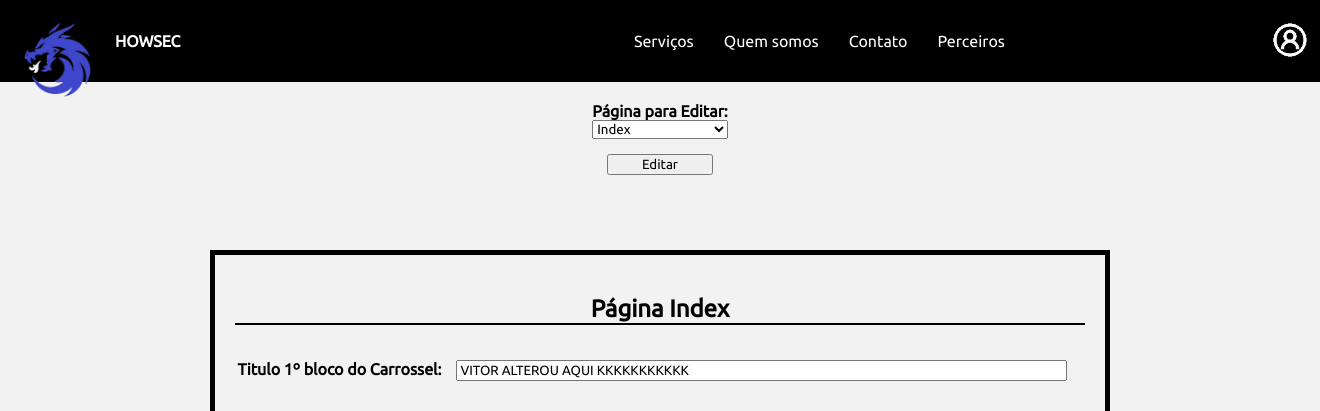
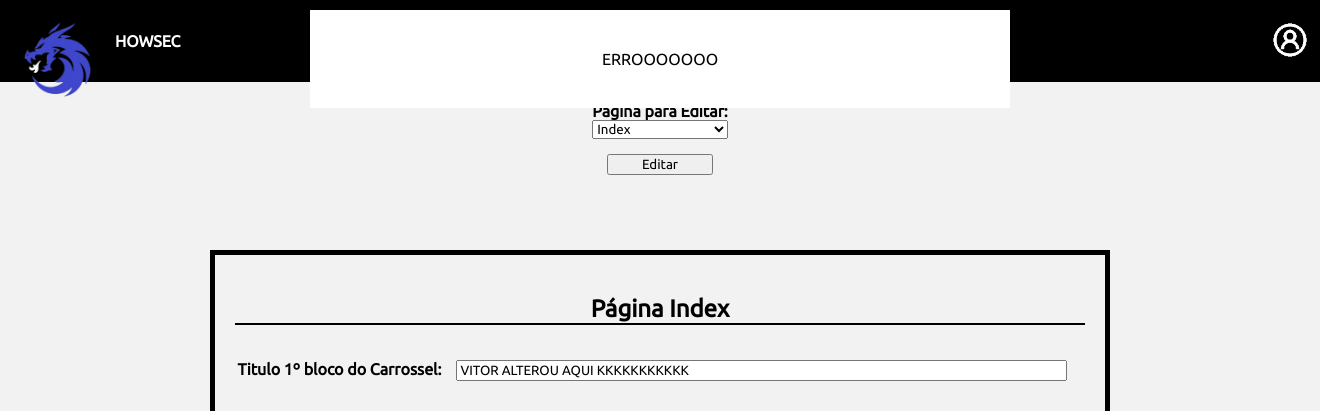
Before and after one commit to TacioNSantos/site-projetolp, a PHP site: page /paginas/painel.php in a window 1320 px wide. Shown: the top 411 px of the page. Run offline with PHP 8.4, Linux system fonts and the light colour scheme; a user stored in the database is signed in; data that the repository does not hold is empty.

Commit message:
Começando a fazer o POPUP

```diff
--- a/CSS/painel-css.php
+++ b/CSS/painel-css.php
@@ -93,3 +93,12 @@
   width: 80%;
   margin: auto;
 }
+
+/* POPUP */
+
+#popup{
+    display: inline-block;
+    width: 400px;
+    position: static;
+    top: 0px;
+}
--- a/PHP/apagar-servico.php
+++ b/PHP/apagar-servico.php
@@ -5,9 +5,11 @@
 
     try{
         mysqli_query($con, "DELETE FROM `tbl_pgn-pagina-01` WHERE `id_servico`='$id_servico'");
+        $_SESSION["msg"] = "Serviço Deletado com Sucesso!";
         header("location: ../paginas/painel.php");
         mysqli_close($con);
     }catch(Exception $e){
+        $_SESSION["msg"] = "O Serviço não foi Deletado";
         die($e->getMessage());
     }
 
--- a/paginas/painel.php
+++ b/paginas/painel.php
@@ -22,8 +22,38 @@
     <link rel="stylesheet" href="../CSS/geral.css">
     <link rel="stylesheet" href="../CSS/painel-css.php" type="text/css">
 
+    <style>
+        #wrap-popup{
+            position: fixed;
+            width: 100%;
+            display: flex;
+            justify-content: center;
+            align-items: center;
+            z-index: 1;
+            margin-top:10px;
+        }
+
+        #popup{
+            width: 400px;
+            background-color: white;
+            text-align:center;
+            padding: 40px 150px;
+        }
+    </style>
 </head>
 <body>
+    <div id="wrap-popup">
+        <div id="popup">
+            <?php
+                // if(isset($_SESSION["msg"])){
+                //     echo($_SESSION["msg"]);
+                //     unset($_SESSION["msg"]);
+                // }
+                    echo("ERROOOOOOO");
+            ?>
+        </div>
+    </div>
+
     <header>
             <div id="logo">
                 <a href="../index.php">
```
